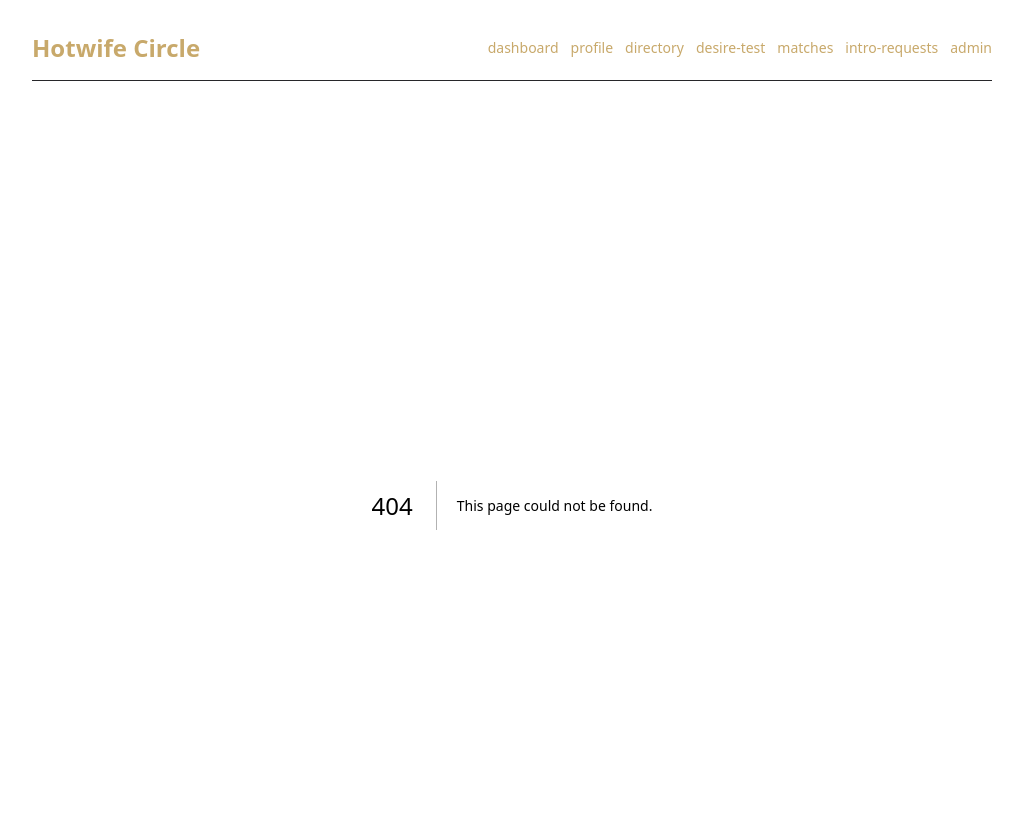
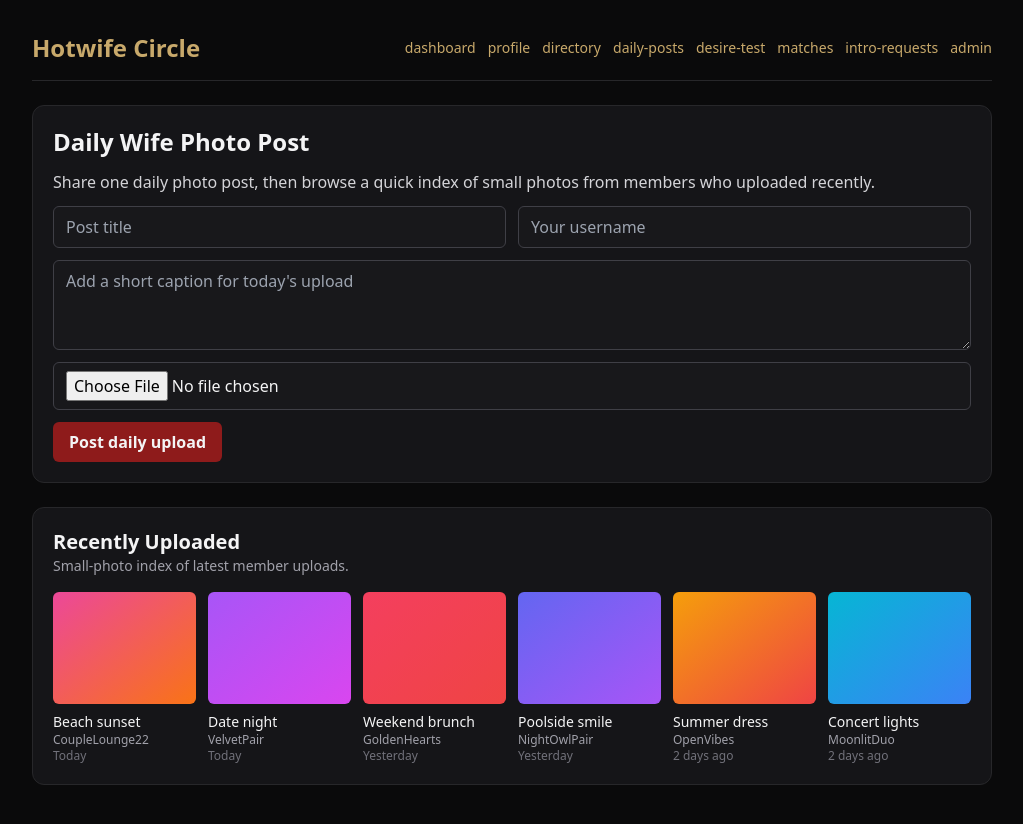
Before and after one commit to salamander25/CuckoldAdventureLand, a Next.js app: page /daily-posts in a window 1280 px wide. Before the commit this address had no page. Shown: the top 824 px of the page, without its empty margins (128-1151 px from the left). Built offline with nearby package versions, Linux system fonts and the light colour scheme.

Commit message:
Add daily photo uploads page with recent thumbnail index

```diff
--- /dev/null
+++ b/app/daily-posts/page.tsx
@@ -0,0 +1,53 @@
+const recentUploads = [
+  { id: 1, title: 'Beach sunset', user: 'CoupleLounge22', day: 'Today', color: 'from-pink-500 to-orange-500' },
+  { id: 2, title: 'Date night', user: 'VelvetPair', day: 'Today', color: 'from-purple-500 to-fuchsia-500' },
+  { id: 3, title: 'Weekend brunch', user: 'GoldenHearts', day: 'Yesterday', color: 'from-rose-500 to-red-500' },
+  { id: 4, title: 'Poolside smile', user: 'NightOwlPair', day: 'Yesterday', color: 'from-indigo-500 to-purple-500' },
+  { id: 5, title: 'Summer dress', user: 'OpenVibes', day: '2 days ago', color: 'from-amber-500 to-red-500' },
+  { id: 6, title: 'Concert lights', user: 'MoonlitDuo', day: '2 days ago', color: 'from-cyan-500 to-blue-500' },
+];
+
+export default function DailyPostsPage() {
+  return (
+    <section className="space-y-6">
+      <div className="card space-y-3">
+        <h2 className="text-2xl font-semibold">Daily Wife Photo Post</h2>
+        <p className="text-zinc-300">
+          Share one daily photo post, then browse a quick index of small photos from members who uploaded recently.
+        </p>
+        <form className="grid gap-3 md:grid-cols-2">
+          <input className="input" type="text" placeholder="Post title" aria-label="Post title" />
+          <input className="input" type="text" placeholder="Your username" aria-label="Your username" />
+          <textarea
+            className="input md:col-span-2"
+            rows={3}
+            placeholder="Add a short caption for today's upload"
+            aria-label="Upload caption"
+          />
+          <input className="input md:col-span-2" type="file" aria-label="Upload photo" accept="image/*" />
+          <button type="button" className="btn w-fit">Post daily upload</button>
+        </form>
+      </div>
+
+      <div className="card space-y-4">
+        <div>
+          <h3 className="text-xl font-semibold">Recently Uploaded</h3>
+          <p className="text-sm text-zinc-400">Small-photo index of latest member uploads.</p>
+        </div>
+
+        <div className="grid grid-cols-2 gap-3 sm:grid-cols-3 lg:grid-cols-6">
+          {recentUploads.map((upload) => (
+            <article key={upload.id} className="space-y-2">
+              <div className={`h-28 w-full rounded-md bg-gradient-to-br ${upload.color}`} />
+              <div>
+                <p className="text-sm font-medium">{upload.title}</p>
+                <p className="text-xs text-zinc-400">{upload.user}</p>
+                <p className="text-xs text-zinc-500">{upload.day}</p>
+              </div>
+            </article>
+          ))}
+        </div>
+      </div>
+    </section>
+  );
+}
--- a/components/nav.tsx
+++ b/components/nav.tsx
@@ -1,5 +1,5 @@
 import Link from 'next/link';
-const links = ['dashboard','profile','directory','desire-test','matches','intro-requests','admin'];
+const links = ['dashboard','profile','directory','daily-posts','desire-test','matches','intro-requests','admin'];
 export function Nav(){
   return <nav className="flex flex-wrap gap-3 text-sm">{links.map(l=><Link key={l} className="text-gold" href={`/${l}`}>{l}</Link>)}</nav>;
 }
```
